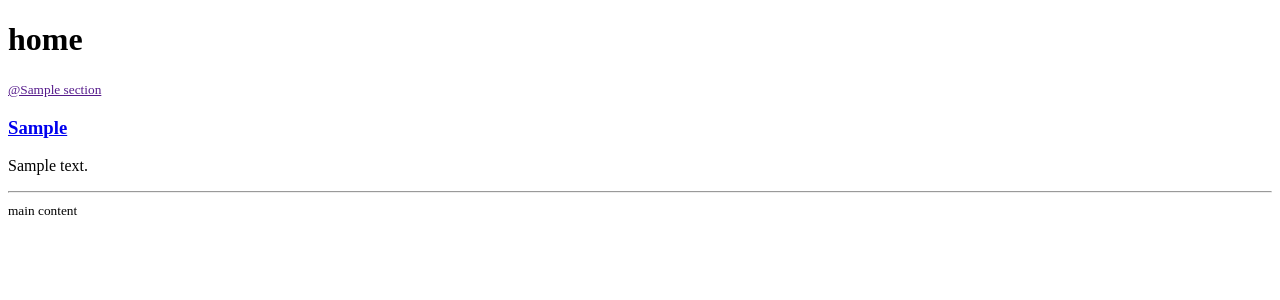
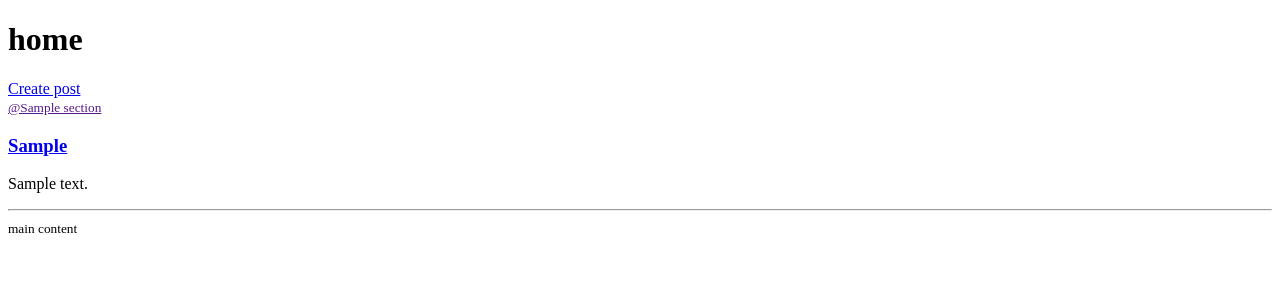
Before and after one commit to Danieljosh-uduma/handee-work, a Django app: page / in a window 1280 px wide. Shown: the part 26-326 px from the top of the page. Run offline with Django 5.2, Linux system fonts and the light colour scheme; tables that the repository leaves empty hold one stand-in row (values such as "Sample post").

Commit message:
create a post endpoint

```diff
--- a/handy/home/templates/home/post.html
+++ b/handy/home/templates/home/post.html
@@ -6,10 +6,11 @@
 
 {% block content %}
     <h1>home</h1>
+    <a href="{% url 'create-post' %}">Create post</a>
     <div class="content">
         {% for post in posts %}
             <a href=""><small>@{{ post.section}}</small></a>
-            <a href="{% url 'post_view' post.head %}"><h3>{{ post.head }}</h3></a>
+            <a href="{% url 'post-view' post.id %}"><h3>{{ post.head }}</h3></a>
             <p>{{ post.body }}</p>
             <hr>
         {% endfor %}
--- a/handy/home/templates/home/post_view.html
+++ b/handy/home/templates/home/post_view.html
@@ -6,7 +6,11 @@
 
 {% block content %}
     <div class="head">
+
         <h1>{{ post.head }}</h1>
+        <a href="{{request.META.HTTP_REFERER}}">GO BACK</a>
+        <a href="{% url 'update-post' post.id %}">edit post</a>|
+        <a href="{% url 'delete-post' post.id %}">Delete post</a>
         <p> {{ post.body }}</p>
         <input type="text" placeholder='comment here'>
         <button>submit</button>
--- a/handy/home/urls.py
+++ b/handy/home/urls.py
@@ -3,5 +3,8 @@ from . import views
 
 urlpatterns = [
     path('', views.posts , name='posts'),
-    path('posts/<str:pk>/', views.post_view, name='post_view')
+    path('posts/<str:pk>/', views.post_view, name='post-view'),
+    path('create-post/', views.create_post, name='create-post'),
+    path('update-post/<str:pk>/', views.update_post, name='update-post'),
+    path('delete-post/<str:pk>/', views.delete_post, name='delete-post')
 ]
--- a/handy/home/views.py
+++ b/handy/home/views.py
@@ -1,5 +1,6 @@
-from django.shortcuts import render
+from django.shortcuts import render, redirect
 from .models import Post
+from .forms import PostForm
 
 # Create your views here.
 def posts(request):
@@ -8,6 +9,37 @@ def posts(request):
     return render(request, 'home/post.html', context)
 
 def post_view(request, pk):
-    post = Post.objects.get(head=pk)
+    post = Post.objects.get(id=pk)
     context = {'post': post}
     return render(request, 'home/post_view.html', context)
+
+def create_post(request):
+    form = PostForm
+    if request.method == 'POST':
+        form = PostForm(request.POST)
+        if form.is_valid():
+            form.save()
+            return redirect('posts')
+    context = {'form': form}
+    return render(request, 'home/create_post.html', context)
+
+def update_post(request, pk):
+    post = Post.objects.get(id=pk)
+    form = PostForm(instance=post)
+
+    if request.method == 'POST':
+        form = PostForm(request.POST, instance=post)
+        if form.is_valid():
+            form.save()
+            return redirect('posts')
+
+    context = {'form': form}
+    return render(request, 'home/create_post.html', context)
+
+def delete_post(request, pk):
+    post = Post.objects.get(id=pk)
+    if request.method == 'POST':
+        post.delete()
+        return redirect('posts')
+    context = {'obj': post}
+    return render(request, 'home/delete.html', context)
```
Also changed, not shown: handy/home/forms.py (added, +9 -0 lines), handy/home/templates/home/create_post.html (added, +18 -0 lines), handy/home/templates/home/delete.html (added, +19 -0 lines).
